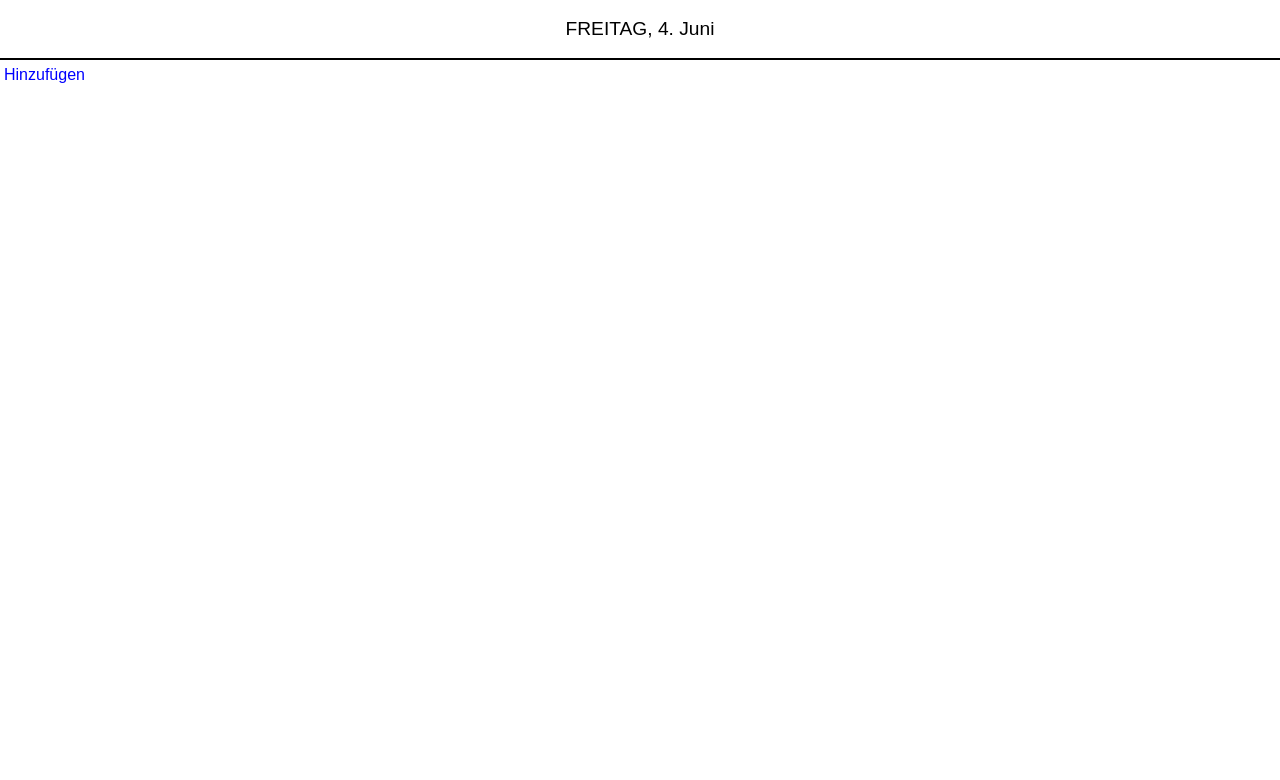
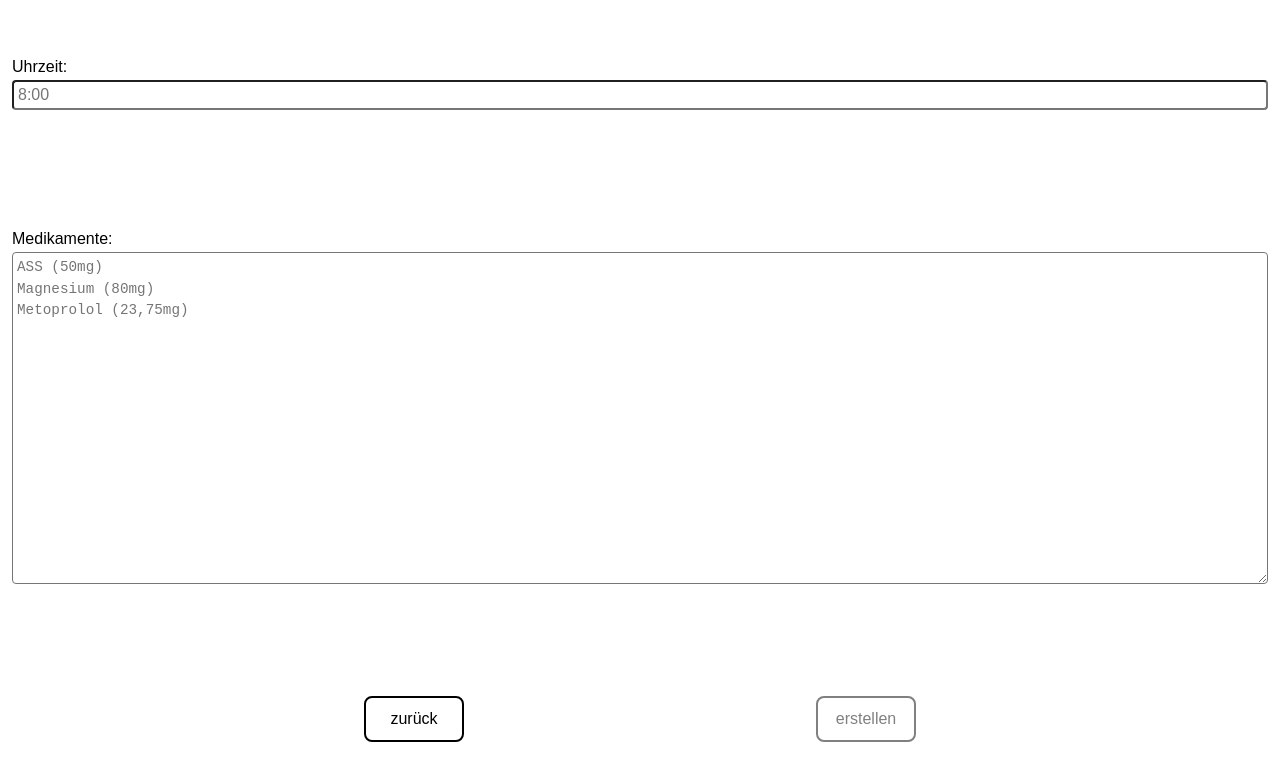
Before and after one commit to anniviz/capstone-project, a React (Create React App) app: page / in a window 1280 px wide. Shown: the top 780 px of the page. Built offline with nearby package versions, Linux system fonts and the light colour scheme.

Commit message:
Add fuctionality to show the FormPage if the med list is empty

```diff
--- a/src/App.js
+++ b/src/App.js
@@ -11,6 +11,10 @@ export default function App() {
   useEffect(() => {
     saveToLocal('medications', medications)
   }, [medications])
+
+  useEffect(() => {
+    medications.length === 0 && setActivePage('form')
+  }, [])
 
   return (
     <>
--- a/src/pages/MedicationPage.js
+++ b/src/pages/MedicationPage.js
@@ -24,9 +24,6 @@ export default function MedicationPage({ medications, setActivePage }) {
     return 0
   })
 
-  console.log(sortedMedications)
-  console.log(Date.parse('8:00'))
-
   return (
     <Grid>
       <Header>{formatDate(currentDate)}</Header>
@@ -44,6 +41,7 @@ export default function MedicationPage({ medications, setActivePage }) {
   function convertToMinutes(time) {
     const timeArray = time.split(':')
     const minutes = timeArray[0] * 60 + timeArray[1]
+    console.log(time + ': ' + minutes)
     return minutes
   }
 
```
